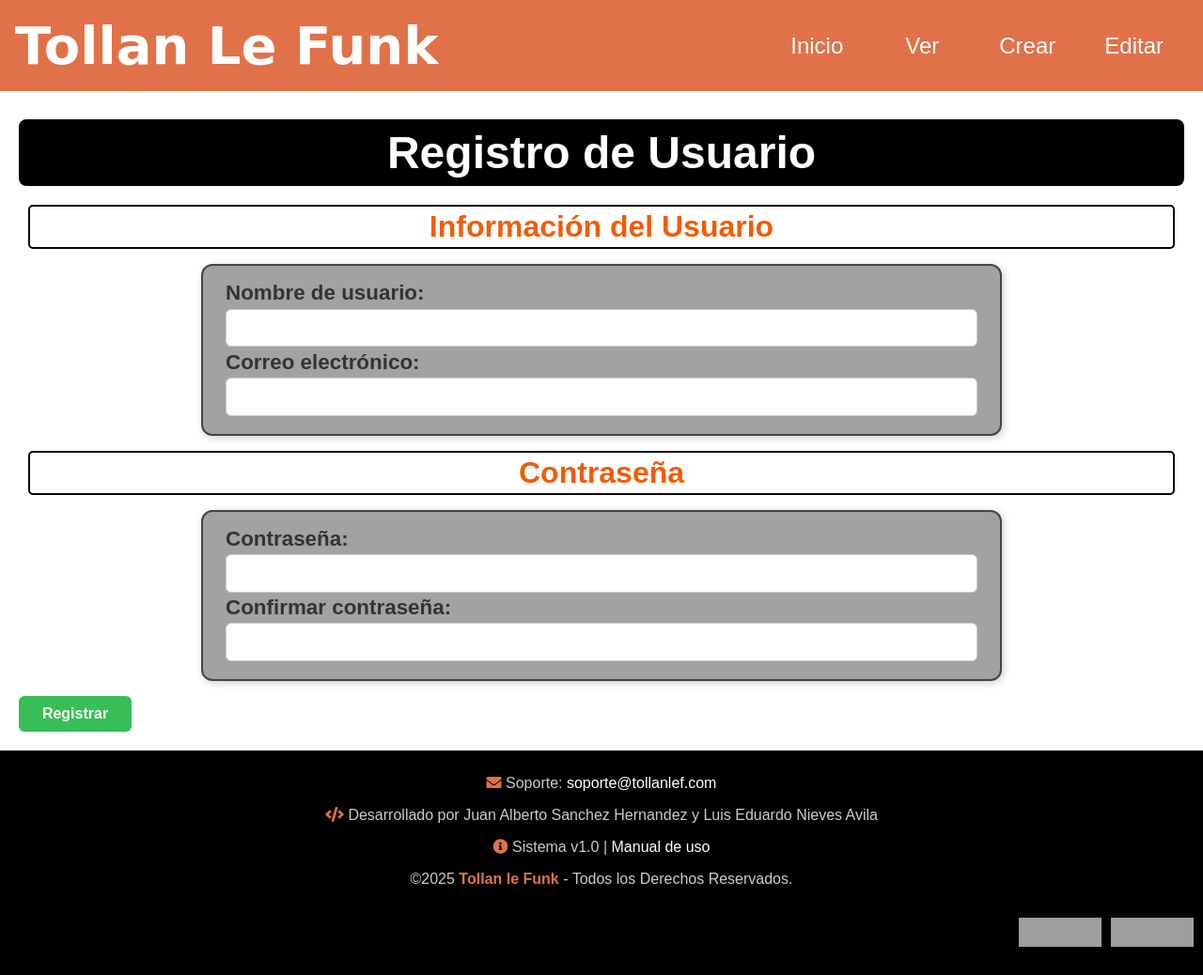
After one commit to LenonWolf/Proyecto_Tollan_Le_Funk, a PHP site: page /src/registro.php in a window 1280 px wide. The commit adds this page. Shown: the whole page at 94% size. Run offline with PHP 8.4, Linux system fonts and the light colour scheme; grey boxes are pictures that could not be loaded.

Commit message:
Creación de registro, y estilos nuevos

```diff
--- a/assets/css/style_btn.css
+++ b/assets/css/style_btn.css
@@ -83,6 +83,16 @@
   background-color: #8b1a25;
 }
 
+/* Botón de registrar */
+#btn-registrar {
+  background-color: #38bd57;
+  color: white;
+}
+
+#btn-registrar:hover {
+  background-color: #207935;
+}
+
 .btn-edit {
   display: inline-block;
   min-width: 120px;
--- a/assets/css/style_form.css
+++ b/assets/css/style_form.css
@@ -23,7 +23,7 @@ form label {
     color: #333333;
 }
 
-select, input[type="text"], input[type="number"], input[type="date"], input[type="time"] {
+select, input[type="text"], input[type="email"], input[type="password"], input[type="number"], input[type="date"], input[type="time"] {
     font-size: 1.4rem;
     color: #888888;
     padding: 0.4rem 0.6rem;
@@ -32,7 +32,7 @@ select, input[type="text"], input[type="number"], input[type="date"], input[type
     min-width: 180px;
 }
 
-select:focus, input[type="text"]:focus, input[type="number"]:focus, input[type="date"]:focus, input[type="time"]:focus {
+select:focus, input[type="text"]:focus, input[type="email"]:focus, input[type="password"]:focus, input[type="number"]:focus, input[type="date"]:focus, input[type="time"]:focus {
     border-color: #F25C05;
     outline: none;
     box-shadow: 0 0 5px rgba(204, 126, 0, 0.4);
@@ -74,6 +74,8 @@ option:first-child {
 
 /* Cuando el input tiene texto o valor */
 input[type="text"]:not(:placeholder-shown),
+input[type="email"]:not(:placeholder-shown),
+input[type="password"]:not(:placeholder-shown),
 input[type="number"]:not(:placeholder-shown),
 input[type="date"]:valid,
 input[type="time"]:valid {
@@ -148,7 +150,7 @@ select:required:valid {
         font-size: 1rem;
     }
 
-    select, input[type="text"], input[type="number"], input[type="date"], input[type="time"] {
+    select, input[type="text"], input[type="email"], input[type="password"], input[type="number"], input[type="date"], input[type="time"] {
         font-size: 1rem;
         width: 100%;
         padding: 0.4rem 0 0.5rem;
--- a/src/includes/header.php
+++ b/src/includes/header.php
@@ -12,10 +12,10 @@
 
     <nav id="nav-menu" aria-label="Menú principal"> <!-- Menú de navegación -->
         <ul>
-            <li><a class="a-menus" href="index.php" aria-label="Inicio">Inicio</a></li>
-            <li><a class="a-menus" href="ver_partida.php" aria-label="Ver Partidas">Ver</a></li>
-            <li><a class="a-menus" href="crear_partida.php" aria-label="Crear Partida">Crear</a></li>
-            <li><a class="a-menus" href="editar_partida.php" aria-label="Editar Partidas">Editar</a></li>
+            <li><a class="a-menus" href="/Tollan_Le_Funk/index.php" aria-label="Inicio">Inicio</a></li>
+            <li><a class="a-menus" href="/Tollan_Le_Funk/ver_partida.php" aria-label="Ver Partidas">Ver</a></li>
+            <li><a class="a-menus" href="/Tollan_Le_Funk/crear_partida.php" aria-label="Crear Partida">Crear</a></li>
+            <li><a class="a-menus" href="/Tollan_Le_Funk/editar_partida.php" aria-label="Editar Partidas">Editar</a></li>
         </ul>
     </nav>
 </header>
--- /dev/null
+++ b/src/registro.php
@@ -0,0 +1,52 @@
+<!DOCTYPE html> <!-- Declaración de tipo de documento: HTML5 -->
+<html lang="es"> <!-- Documento en idioma español -->
+<head> <!-- Cabecera: metadatos y enlaces a recursos externos -->
+    <meta charset="UTF-8"> <!-- Codificación de caracteres en UTF-8 -->
+    <meta name="author" content="Luis Eduardo Nieves Avila y Juan Alberto Sanchez Hernandez"> <!-- Autores del documento -->
+    <meta name="description" content="Página web de registro de usuarios de la cafetería Tollan le Funk"> <!-- Descripción para buscadores -->
+    <meta name="viewport" content="width=device-width, initial-scale=1.0"> <!-- Adaptación a dispositivos móviles -->
+    <link rel="stylesheet" href="https://cdnjs.cloudflare.com/ajax/libs/font-awesome/5.15.3/css/all.min.css"> <!-- Librería de iconos Font Awesome -->
+    <link rel="stylesheet" href="https://lenonwolf.github.io/Assets_Tollan_Le_Funk/css/global.css"> <!-- Estilos globales -->
+    <link rel="stylesheet" href="https://lenonwolf.github.io/Assets_Tollan_Le_Funk/css/style_form.css"> <!-- Estilos específicos para formularios -->
+    <link rel="stylesheet" href="https://lenonwolf.github.io/Assets_Tollan_Le_Funk/css/style_btn.css"> <!-- Estilos de botones -->
+    <link rel="stylesheet" href="https://lenonwolf.github.io/Assets_Tollan_Le_Funk/css/includes.css"> <!-- Estilos para elementos incluidos -->
+    <link rel="icon" type="image/x-icon" href="../assets/img/dragon.ico"> <!-- Icono de la pestaña del navegador -->
+    <title>Tollan le Funk - Modificación</title> <!-- Título de la página -->
+</head>
+
+<body> <!-- Cuerpo del documento -->
+    <?php
+    include 'conexion.php'; // Incluir la conexión a la base de datos
+    include 'includes/header.php'; // Incluir el encabezado desde un archivo externo
+    ?>
+
+    <main> <!-- Contenido principal de la página -->
+        <h1>Registro de Usuario</h1>
+        <form action="procesar_registro.php" method="POST"> <!-- Formulario de registro -->
+            <h2>Información del Usuario</h2>
+
+            <div class="div-form">
+                <label for="username">Nombre de usuario:</label>
+                <input type="text" id="username" name="username" required>
+
+                <label for="email">Correo electrónico:</label>
+                <input type="email" id="email" name="email" required>
+            </div>
+
+            <h2>Contraseña</h2>
+
+            <div class="div-form">
+                <label for="password">Contraseña:</label>
+                <input type="password" id="password" name="password" required>
+
+                <label for="confirm_password">Confirmar contraseña:</label>
+                <input type="password" id="confirm_password" name="confirm_password" required>
+            </div>
+
+            <button id="btn-registrar" class="btn" type="submit">Registrar</button>
+        </form>
+    </main>
+
+    <?php include 'includes/footer.php'; ?> <!-- Incluir el pie de página común -->
+</body>
+</html>
```
